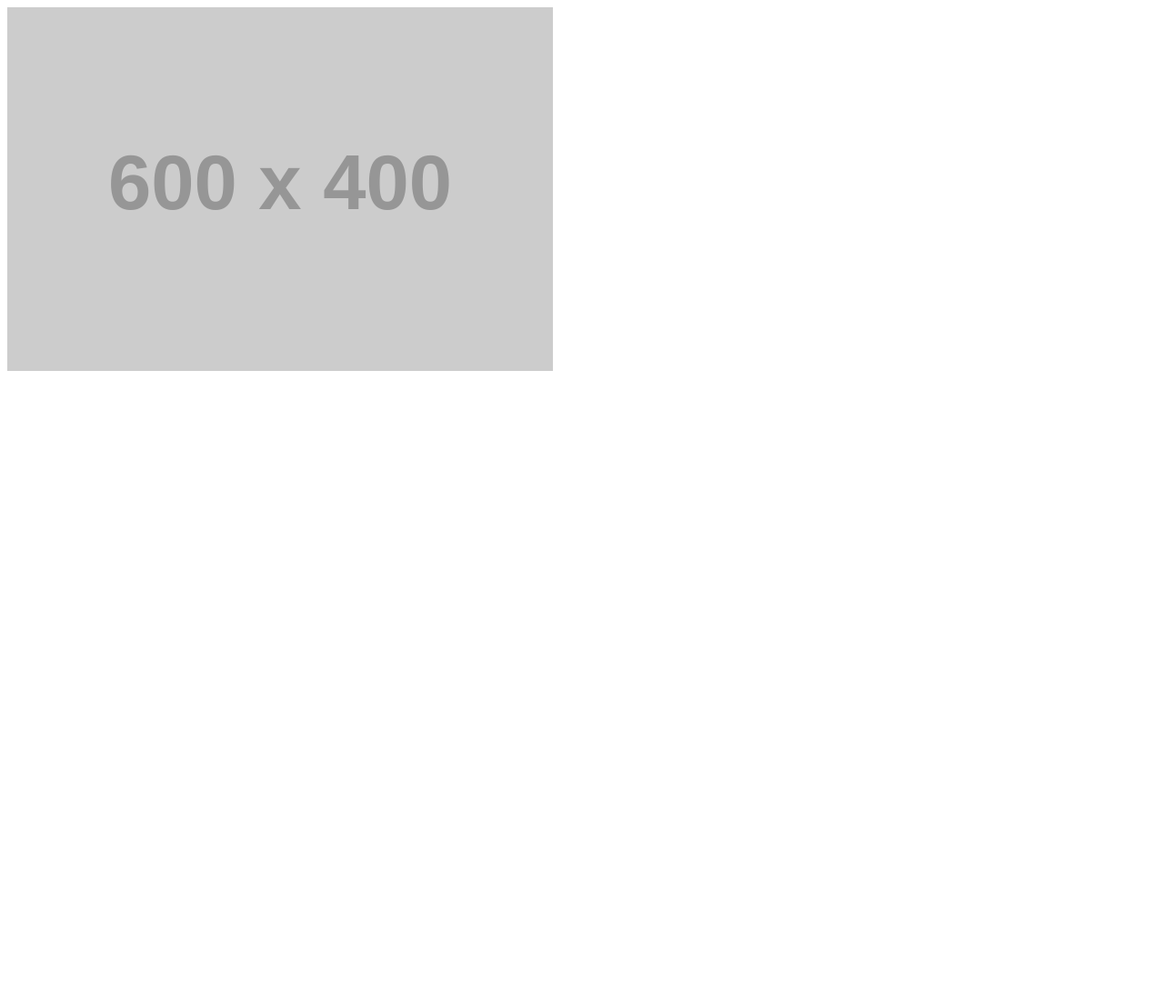
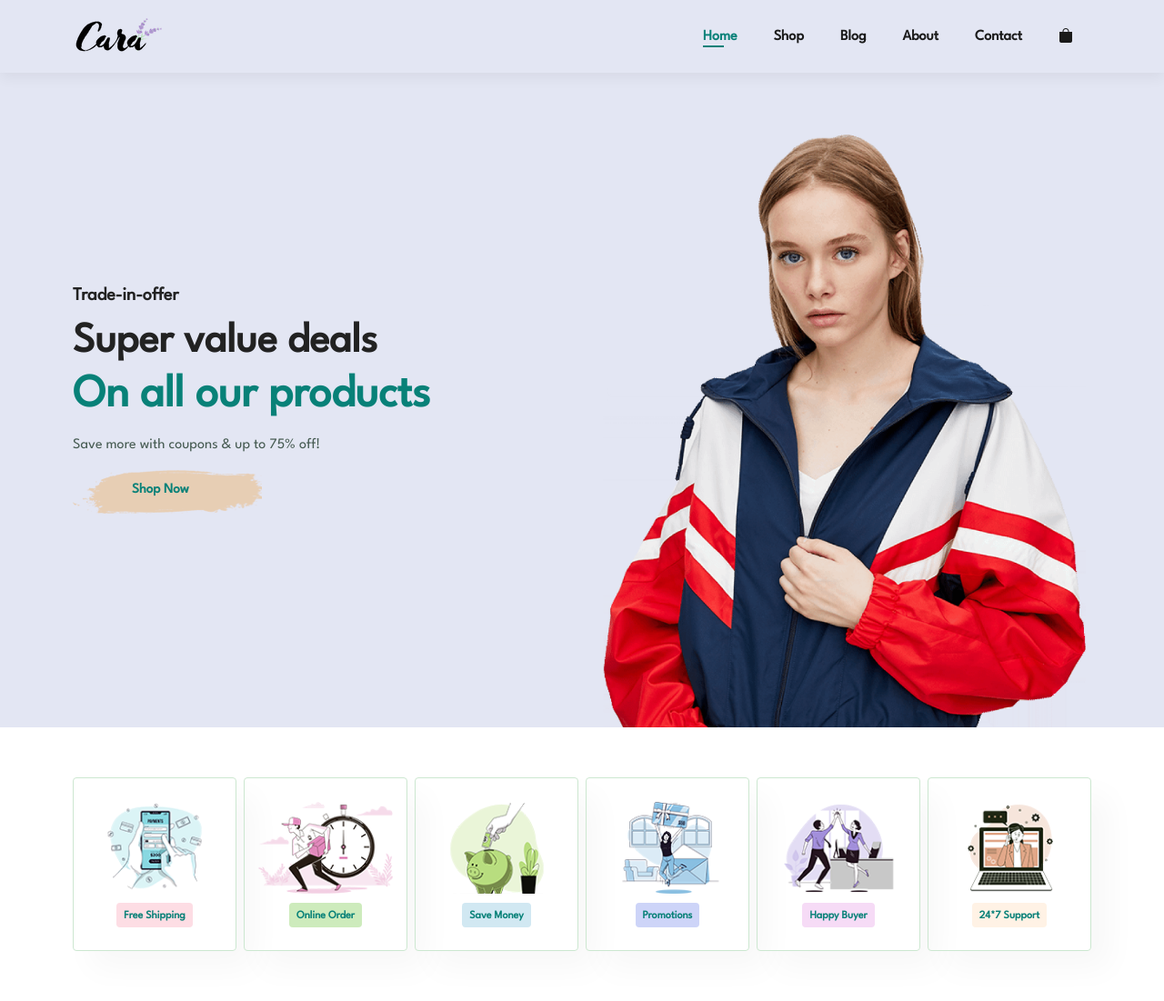
Before and after one commit to dragenox/ecomm-website, a plain HTML site: page index.html in a window 1280 px wide. Shown: the whole page at 91% size. Before the commit the page ends 800 px from the top, so only its background shows below. Drawn offline with nearby package versions, Linux system fonts and the light colour scheme; placeholder pictures from the web are drawn by us.

Commit message:
header hero and feature sections added

```diff
--- a/index.html
+++ b/index.html
@@ -1,4 +1,5 @@
 <html lang="en">
+
 <head>
     <meta charset="UTF-8">
     <meta name="viewport" content="width=device-width, initial-scale=1.0">
@@ -6,9 +7,55 @@
     <link rel="stylesheet" href="style.css">
     <script defer src="script.js"></script>
 </head>
+
 <body>
     <section id="header">
-        <a href="#"><img src="https://placehold.co/600x400/EEE/31343C?font=roboto&text=logo" alt="website logo"></a>
+        <a href="#"><img src="/img/logo.png" alt="website logo"></a>
+        <div>
+            <ul id="navbar">
+                <li><a class="active" href="/index.html">Home</a></li>
+                <li><a href="/shop.html">Shop</a></li>
+                <li><a href="/blog.html">Blog</a></li>
+                <li><a href="/about.html">About</a></li>
+                <li><a href="/contact.html">Contact</a></li>
+                <li><a href="/cart.html"><i class="bi bi-bag-fill"></i></a>
+                </li>
+            </ul>
+        </div>
+    </section>
+    <section id="hero">
+        <h4>Trade-in-offer</h4>
+        <h2>Super value deals</h2>
+        <h1>On all our products</h1>
+        <p>Save more with coupons & up to 75% off!</p>
+        <button>Shop Now</button>
+    </section>
+    <section id="feature" class="section-p1">
+        <div class="fe-box">
+            <img src="/img/features/f1.png" alt="">
+            <h6>Free Shipping</h6>
+        </div>
+        <div class="fe-box">
+            <img src="/img/features/f2.png" alt="">
+            <h6>Online Order</h6>
+        </div>
+        <div class="fe-box">
+            <img src="/img/features/f3.png" alt="">
+            <h6>Save Money</h6>
+        </div>
+        <div class="fe-box">
+            <img src="/img/features/f4.png" alt="">
+            <h6>Promotions</h6>
+        </div>
+        <div class="fe-box">
+            <img src="/img/features/f5.png" alt="">
+            <h6>Happy Buyer</h6>
+        </div>
+        <div class="fe-box">
+            <img src="/img/features/f6.png" alt="">
+            <h6>24*7 Support</h6>
+        </div>
     </section>
 </body>
+
 </html>
--- a/style.css
+++ b/style.css
@@ -0,0 +1,191 @@
+/* Font CDN */
+@import url('https://fonts.googleapis.com/css2?family=League+Spartan&display=swap');
+/* Bootstrap Icon CDN */
+@import url("https://cdn.jsdelivr.net/npm/bootstrap-icons@1.11.3/font/bootstrap-icons.min.css");
+
+/* Common */
+* {
+    margin: 0;
+    padding: 0;
+    box-sizing: border-box;
+    font-family: 'League Spartan', sans-serif;
+}
+
+h1 {
+    font-size: 50px;
+    line-height: 64px;
+    color: #222;
+}
+
+h2 {
+    font-size: 46px;
+    line-height: 54px;
+    color: #222;
+}
+
+h4 {
+    font-size: 20px;
+    color: #222;
+}
+
+h6 {
+    font-weight: 700;
+    font-size: 12px;
+}
+
+p {
+    font-size: 16px;
+    color: #465b52;
+    margin: 15px 0 20px 0;
+}
+
+.section-p1 {
+    padding: 40px 80px;
+}
+
+.section-m1 {
+    margin: 40px 0;
+}
+
+body {
+    width: 100%;
+}
+
+/* Header */
+#header {
+    display: flex;
+    align-items: center;
+    justify-content: space-between;
+    padding: 20px 80px;
+    background: #e3e6f3;
+    box-shadow: 0 5px 15px rgba(0, 0, 0, 0.06);
+    z-index: 999;
+    position: sticky;
+    top: 0;
+    left: 0;
+}
+
+#navbar {
+    display: flex;
+    align-items: center;
+    justify-content: center;
+}
+
+#navbar li {
+    list-style: none;
+    padding: 0 20px;
+    position: relative;
+}
+
+#navbar li a {
+    text-decoration: none;
+    font-size: 16px;
+    font-weight: 600;
+    color: #1a1a1a;
+    transition: 0.3s ease;
+}
+
+#navbar li a:hover,
+#navbar li a.active {
+    color: #088178;
+}
+
+#navbar li a:hover::after,
+#navbar li a.active::after {
+    content: "";
+    width: 30%;
+    height: 2px;
+    background: #088178;
+    position: absolute;
+    bottom: -4px;
+    left: 20px;
+}
+
+/* Home Page */
+#hero {
+    background-image: url('/img/hero4.png');
+    height: 90vh;
+    width: 100%;
+    background-size: cover;
+    background-position: top 25% right 0;
+    padding: 0 80px;
+    display: flex;
+    flex-direction: column;
+    align-items: flex-start;
+    justify-content: center;
+}
+
+#hero h4 {
+    padding-bottom: 15px;
+}
+
+#hero h1 {
+    color: #088178;
+}
+
+#hero button {
+    background-image: url('/img/button.png');
+    background-color: transparent;
+    color: #088178;
+    border: 0;
+    padding: 14px 80px 20px 65px;
+    background-repeat: no-repeat;
+    cursor: pointer;
+    font-weight: 700;
+    font-size: 15px;
+}
+
+#feature {
+    display: flex;
+    align-items: center;
+    justify-content: space-between;
+    flex-wrap: wrap;
+}
+
+#feature .fe-box {
+    width: 180px;
+    text-align: center;
+    padding: 25px 15px;
+    box-shadow: 20px 20px 34px rgba(0, 0, 0, 0.03);
+    border: 1px solid #cce7d0;
+    border-radius: 4px;
+    margin: 15px 0;
+}
+
+#feature .fe-box:hover {
+    box-shadow: 10px 10px 54px rgba(70, 62, 221, 0.1);
+}
+
+#feature .fe-box img {
+    width: 100%;
+    margin-bottom: 10px;
+}
+
+#feature .fe-box h6 {
+    display: inline-block;
+    padding: 9px 8px 6px 8px;
+    line-height: 1;
+    border-radius: 4px;
+    color: #088178;
+    background-color: #fddde4;
+}
+
+#feature .fe-box:nth-child(2) h6 {
+    background-color: #cdebbc;
+}
+
+#feature .fe-box:nth-child(3) h6 {
+    background-color: #d1e8f2;
+}
+
+#feature .fe-box:nth-child(4) h6 {
+    background-color: #cdd4f8;
+}
+
+#feature .fe-box:nth-child(5) h6 {
+    background-color: #f6dbf6;
+}
+
+#feature .fe-box:nth-child(6) h6 {
+    background-color: #fff2e5;
+}
```
